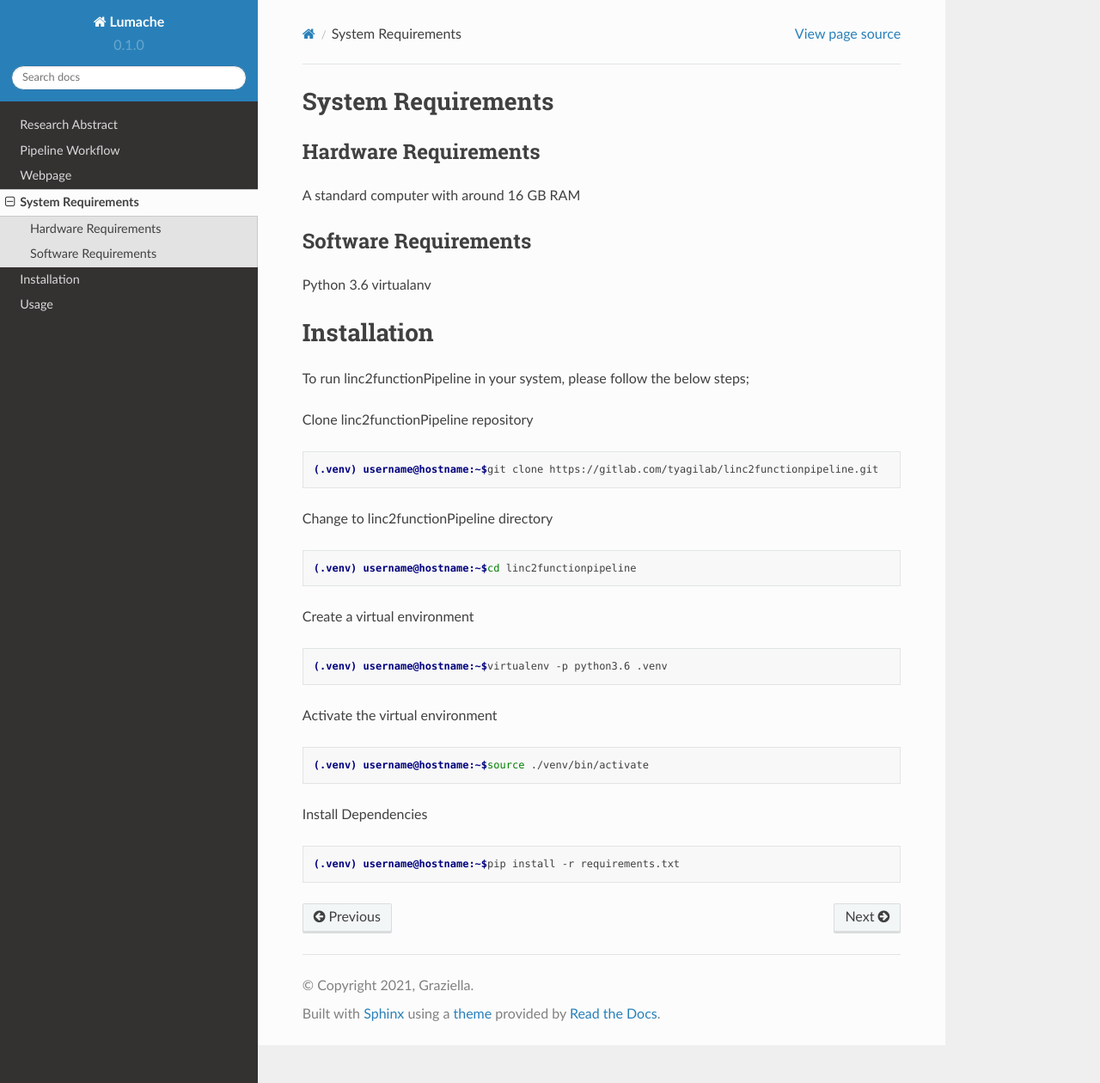
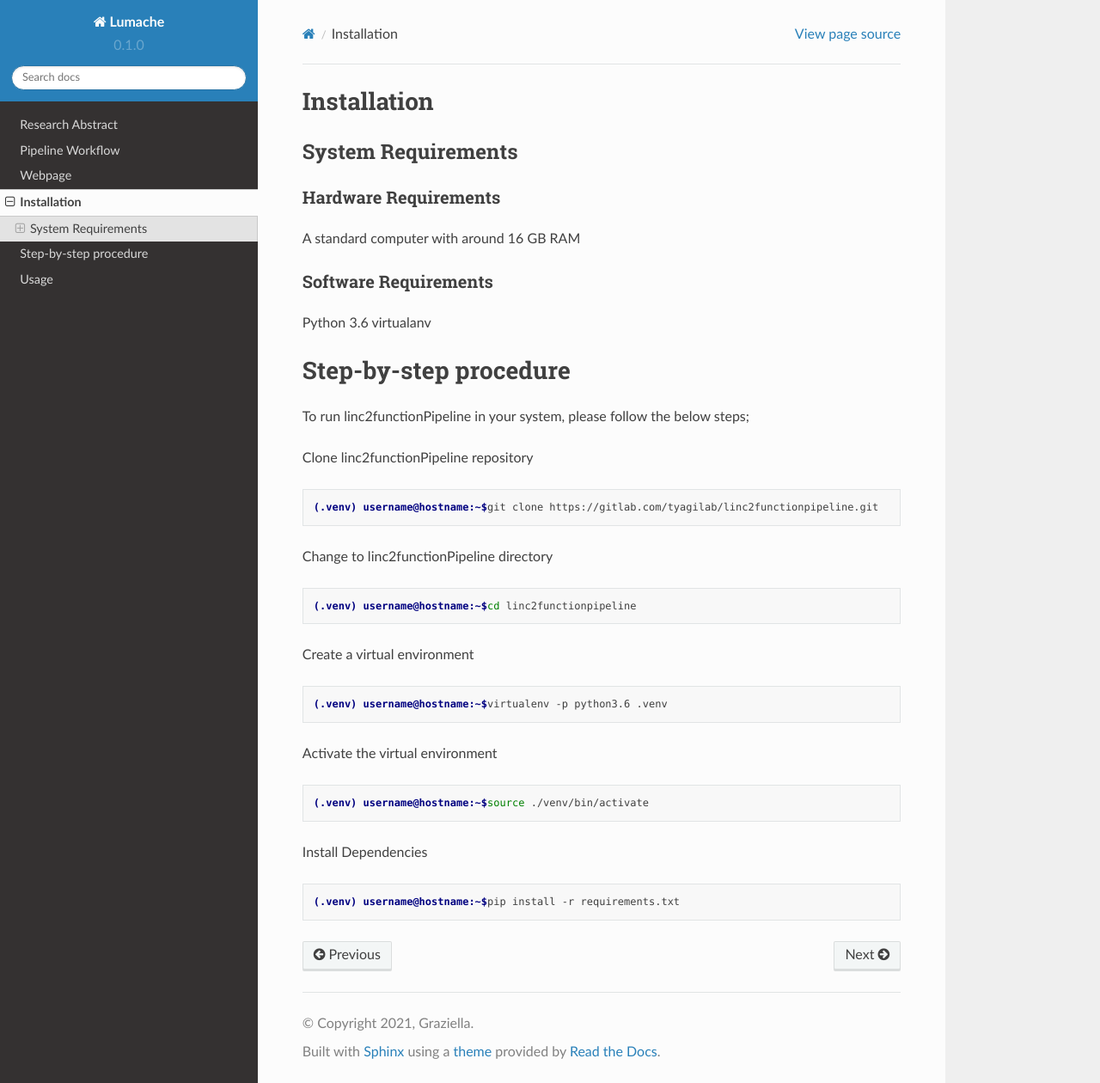
Before and after one commit to ryashpal/linc2function-tutorial, a Sphinx documentation site: the page built from docs/source/install.rst, in a window 1280 px wide and 1260 px high. Shown: the whole window at 86% size. Built offline with Sphinx 7.4.7 and the Read the Docs theme 2.0.0, drawn with Linux system fonts in a browser that asks for light colours.

Commit message:
Update install.rst

```diff
--- a/docs/source/install.rst
+++ b/docs/source/install.rst
@@ -1,18 +1,21 @@
+Installation
+------------
+
 System Requirements
--------------------
+~~~~~~~~~~~~~~~~~~~
 
 Hardware Requirements
-~~~~~~~~~~~~~~~~~~~~~
+"""""""""""""""""""""
 
 A standard computer with around 16 GB RAM
 
 Software Requirements
-~~~~~~~~~~~~~~~~~~~~~
+"""""""""""""""""""""
 
 Python 3.6 virtualanv
 
-Installation
-------------
+Step-by-step procedure
+----------------------
 
 To run linc2functionPipeline in your system, please follow the below steps;
 
```
